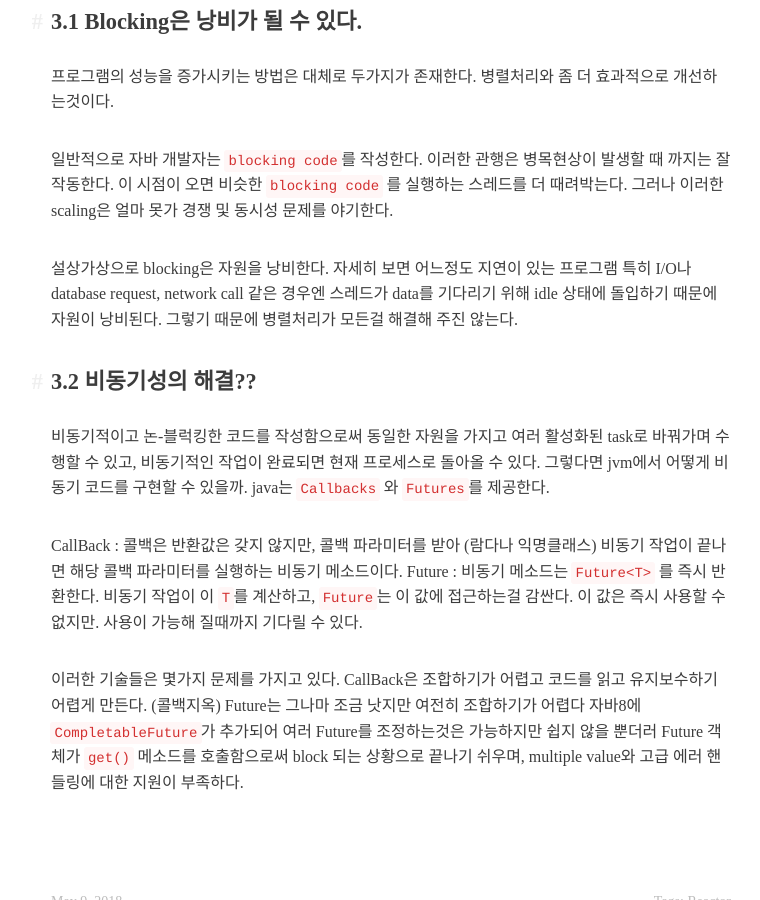
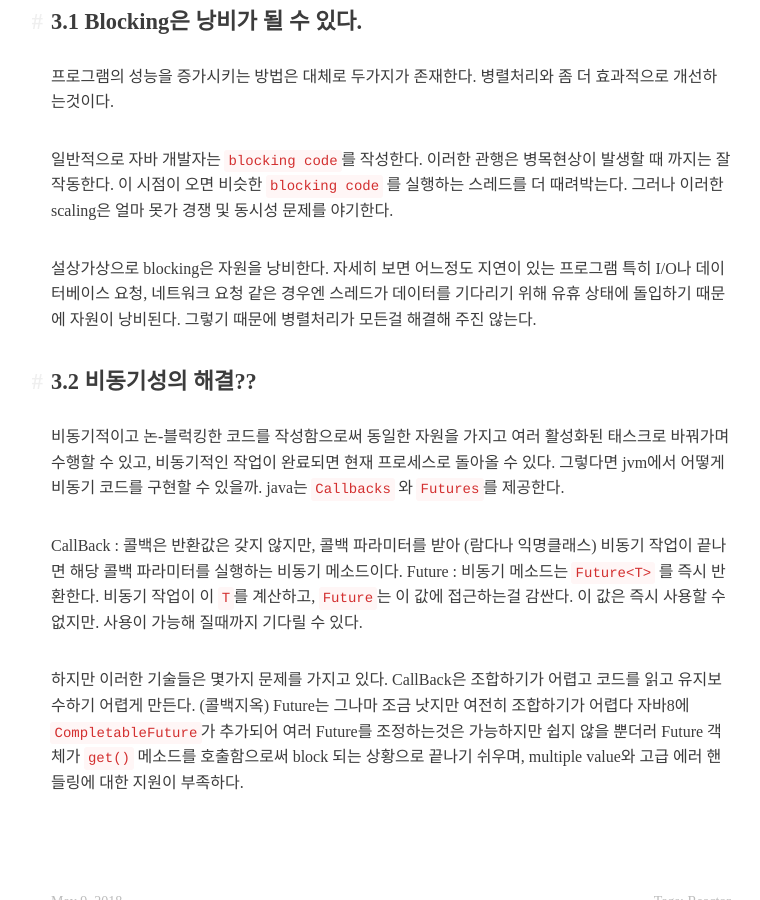
Before and after one commit to genie-youn/genie.youn.github.io, a Jekyll site: the page built from _posts/2018-05-10-Reactor3-Reference-Guide-2.md, in a window 1280 px wide and 900 px high, scrolled down 1346 px. Shown: the whole window, without its empty margins (249-1009 px from the left). Built offline with Jekyll 4.4.1, drawn with Linux system fonts in a browser that asks for light colours; some web fonts are replaced; comment, search, counter and statistics services are not loaded.

Commit message:
오타수정

```diff
--- a/_posts/2018-05-10-Reactor3-Reference-Guide-2.md
+++ b/_posts/2018-05-10-Reactor3-Reference-Guide-2.md
@@ -34,17 +34,17 @@ value를 push할 뿐만아니라 error 핸들링과 완료시점 또한 잘 정
 
 일반적으로 자바 개발자는 `blocking code`를 작성한다. 이러한 관행은 병목현상이 발생할 때 까지는 잘 작동한다. 이 시점이 오면 비슷한 `blocking code` 를 실행하는 스레드를 더 때려박는다. 그러나 이러한 scaling은 얼마 못가 경쟁 및 동시성 문제를 야기한다.
 
-설상가상으로 blocking은 자원을 낭비한다. 자세히 보면 어느정도 지연이 있는 프로그램 특히 I/O나 database request, network call 같은 경우엔 스레드가 data를 기다리기 위해 idle 상태에 돌입하기 때문에 자원이 낭비된다. 그렇기 때문에 병렬처리가 모든걸 해결해 주진 않는다.
+설상가상으로 blocking은 자원을 낭비한다. 자세히 보면 어느정도 지연이 있는 프로그램 특히 I/O나 데이터베이스 요청, 네트워크 요청 같은 경우엔 스레드가 데이터를 기다리기 위해 유휴 상태에 돌입하기 때문에 자원이 낭비된다. 그렇기 때문에 병렬처리가 모든걸 해결해 주진 않는다.
 
 ## 3.2 비동기성의 해결??
 
-비동기적이고 논-블럭킹한 코드를 작성함으로써 동일한 자원을 가지고 여러 활성화된 task로 바꿔가며 수행할 수 있고, 비동기적인 작업이 완료되면 현재 프로세스로 돌아올 수 있다.
+비동기적이고 논-블럭킹한 코드를 작성함으로써 동일한 자원을 가지고 여러 활성화된 태스크로 바꿔가며 수행할 수 있고, 비동기적인 작업이 완료되면 현재 프로세스로 돌아올 수 있다.
 그렇다면 jvm에서 어떻게 비동기 코드를 구현할 수 있을까. java는 `Callbacks` 와 `Futures`를 제공한다.
 
 CallBack : 콜백은 반환값은 갖지 않지만, 콜백 파라미터를 받아 (람다나 익명클래스) 비동기 작업이 끝나면 해당 콜백 파라미터를 실행하는 비동기 메소드이다.
 Future : 비동기 메소드는 `Future<T>` 를 즉시 반환한다. 비동기 작업이 이 `T`를 계산하고, `Future`는 이 값에 접근하는걸 감싼다. 이 값은 즉시 사용할 수 없지만. 사용이 가능해 질때까지
 기다릴 수 있다.
 
-이러한 기술들은 몇가지 문제를 가지고 있다.
+하지만 이러한 기술들은 몇가지 문제를 가지고 있다.
 CallBack은 조합하기가 어렵고 코드를 읽고 유지보수하기 어렵게 만든다. (콜백지옥)
 Future는 그나마 조금 낫지만 여전히 조합하기가 어렵다 자바8에 `CompletableFuture`가 추가되어 여러 Future를 조정하는것은 가능하지만 쉽지 않을 뿐더러 Future 객체가 `get()` 메소드를 호출함으로써 block 되는 상황으로 끝나기 쉬우며, multiple value와 고급 에러 핸들링에 대한 지원이 부족하다.
```
Also changed, not shown: _posts/2018-05-18-Reactor3-Reference-Guide-3.md (+2 -2 lines).
